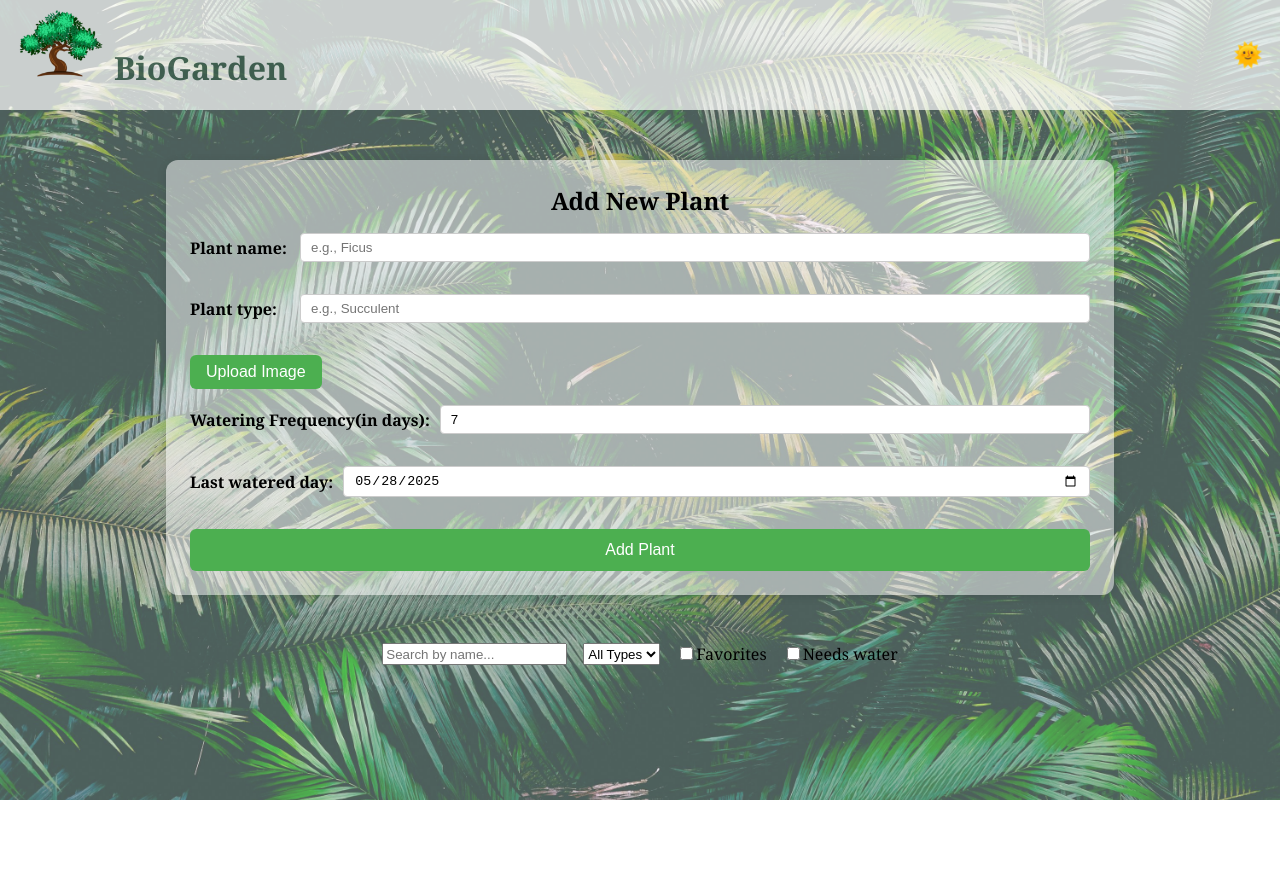
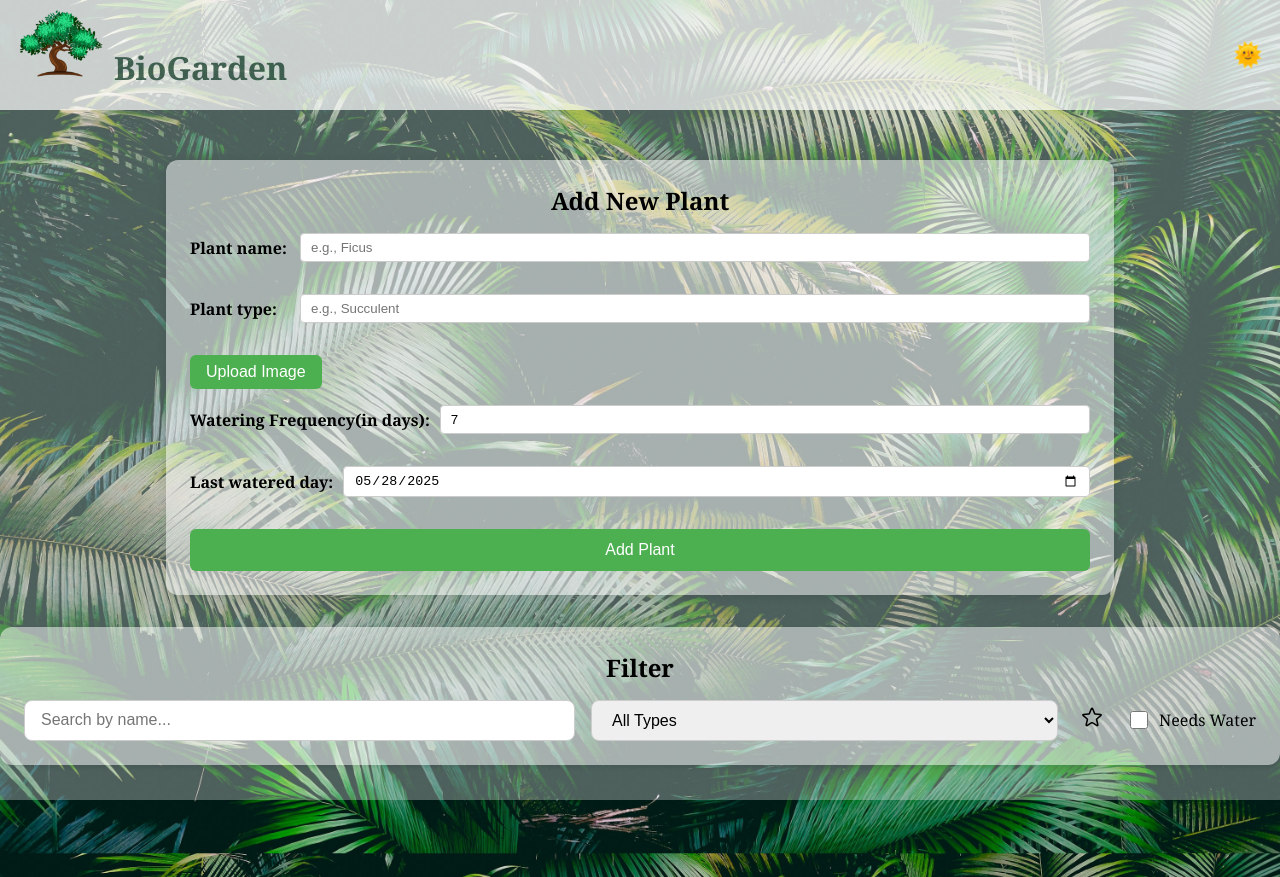
Before and after one commit to MItan9/biogarden-lab, a React (Create React App) app: page / in a window 1280 px wide. Before the commit the page ends 800 px from the top, so only its background shows below. Built offline with nearby package versions, Linux system fonts and the light colour scheme.

Commit message:
style for filter

```diff
--- a/src/App.jsx
+++ b/src/App.jsx
@@ -104,49 +104,9 @@ function App() {
         filterType={filterType}
         setFilterType={setFilterType}
         allTypes={[...new Set(plants.map((p) => p.type))]}
+        isDarkMode={isDarkMode}
       />
 
-      {/* <div
-        style={{
-          display: "grid",
-          gridTemplateColumns: "repeat(auto-fit, minmax(300px, 1fr))",
-          gap: "1.5rem",
-          justifyItems: "center",
-          padding: "2rem",
-        }}
-      >
-        {filteredPlants.map((plant) => (
-          <PlantCard
-            key={plant.id}
-            plant={plant}
-            onWater={waterPlant}
-            onDelete={deletePlant}
-            onToggleFavorite={toggleFavorite}
-            isDarkMode={isDarkMode}
-          />
-        ))}
-      </div>
-
-      <div
-        style={{
-          display: "grid",
-          gridTemplateColumns: "repeat(3, 1fr)",
-          gap: "1.5rem",
-          padding: "1rem",
-          alignItems: "stretch",
-        }}
-      >
-        {plants.map((plant) => (
-          <PlantCard
-            key={plant.id}
-            plant={plant}
-            onWater={waterPlant}
-            onDelete={deletePlant}
-            onToggleFavorite={toggleFavorite}
-            isDarkMode={isDarkMode}
-          />
-        ))}
-      </div> */}
       {isFiltering ? (
         // Показываем отфильтрованный список
         <div
--- a/src/components/PlantFilter.jsx
+++ b/src/components/PlantFilter.jsx
@@ -10,27 +10,101 @@ export default function PlantFilter({
   filterType,
   setFilterType,
   allTypes,
+  isDarkMode,
 }) {
+  const simple = (
+    <svg
+      xmlns="http://www.w3.org/2000/svg"
+      fill="none"
+      viewBox="0 0 24 24"
+      strokeWidth={1.5}
+      stroke={isDarkMode ? "white" : "black"}
+      width="24"
+      height="24"
+    >
+      <path
+        strokeLinecap="round"
+        strokeLinejoin="round"
+        d="M11.48 3.499a.562.562 0 0 1 1.04 0l2.125 5.111a.563.563 0 0 0 .475.345l5.518.442c.499.04.701.663.321.988l-4.204 3.602a.563.563 0 0 0-.182.557l1.285 5.385a.562.562 0 0 1-.84.61l-4.725-2.885a.562.562 0 0 0-.586 0L6.982 20.54a.562.562 0 0 1-.84-.61l1.285-5.386a.562.562 0 0 0-.182-.557l-4.204-3.602a.562.562 0 0 1 .321-.988l5.518-.442a.563.563 0 0 0 .475-.345L11.48 3.5Z"
+      />
+    </svg>
+  );
+
+  const liked = (
+    <svg
+      xmlns="http://www.w3.org/2000/svg"
+      viewBox="0 0 24 24"
+      fill="#FFD700"
+      stroke={isDarkMode ? "#FFD700" : "black"}
+      strokeWidth={1.5}
+      width="24"
+      height="24"
+    >
+      <path
+        fillRule="evenodd"
+        d="M10.788 3.21c.448-1.077 1.976-1.077 2.424 0l2.082 5.006
+      5.404.434c1.164.093 1.636 1.545.749 2.305l-4.117 3.527
+      1.257 5.273c.271 1.136-.964 2.033-1.96 1.425L12 18.354
+      7.373 21.18c-.996.608-2.231-.29-1.96-1.425l1.257-5.273
+      -4.117-3.527c-.887-.76-.415-2.212.749-2.305l5.404-.434
+      2.082-5.005Z"
+        clipRule="evenodd"
+      />
+    </svg>
+  );
   return (
+    <div style={{ justifyContent: "center" }}>
       <div
         style={{
           display: "flex",
           flexWrap: "wrap",
           gap: "1rem",
           justifyContent: "center",
-        padding: "1rem",
+          padding: "1.5rem",
+
+          borderRadius: "12px",
+          margin: "1rem auto",
+          //   maxWidth: "900px",
+          background: isDarkMode
+            ? "rgba(0, 0, 0, 0.5)"
+            : "rgba(255, 255, 255, 0.5)",
+          boxShadow: "0 2px 5px rgba(0,0,0,0.1)",
         }}
       >
+        <h2
+          style={{
+            textAlign: "center",
+            margin: 0,
+            color: isDarkMode ? "white" : "black",
+            width: "100%",
+          }}
+        >
+          Filter
+        </h2>
         <input
           type="text"
           placeholder="Search by name..."
           value={filterName}
           onChange={(e) => setFilterName(e.target.value)}
+          style={{
+            flex: "1 1 250px",
+            padding: "0.6rem 1rem",
+            fontSize: "1rem",
+            borderRadius: "8px",
+            border: "1px solid #ccc",
+          }}
         />
 
         <select
           value={filterType}
           onChange={(e) => setFilterType(e.target.value)}
+          style={{
+            flex: "1 1 200px",
+            padding: "0.6rem 1rem",
+            fontSize: "1rem",
+            borderRadius: "8px",
+            border: "1px solid #ccc",
+          }}
         >
           <option value="">All Types</option>
           {allTypes.map((type, i) => (
@@ -40,23 +114,41 @@ export default function PlantFilter({
           ))}
         </select>
 
-      <label>
-        <input
-          type="checkbox"
-          checked={filterFavorite}
-          onChange={(e) => setFilterFavorite(e.target.checked)}
-        />
-        Favorites
-      </label>
+        <button
+          onClick={() => setFilterFavorite((prev) => !prev)}
+          style={{
+            background: "none",
+            border: "none",
+            cursor: "pointer",
+            fontSize: "1.5rem",
+            color: isDarkMode ? "#00BFFF" : "#0077cc",
+          }}
+          title="Filter by favorites"
+        >
+          {filterFavorite ? liked : simple}
+        </button>
 
-      <label>
+        <label
+          style={{
+            display: "flex",
+            alignItems: "center",
+            color: isDarkMode ? "white" : "black",
+            gap: "0.5rem",
+          }}
+        >
           <input
             type="checkbox"
             checked={filterNeedsWater}
             onChange={(e) => setFilterNeedsWater(e.target.checked)}
+            style={{
+              width: "18px",
+              height: "18px",
+              cursor: "pointer",
+            }}
           />
-        Needs water
+          Needs Water
         </label>
+      </div>
     </div>
   );
 }
```
Lines whose indentation alone changed are shown as unchanged.
